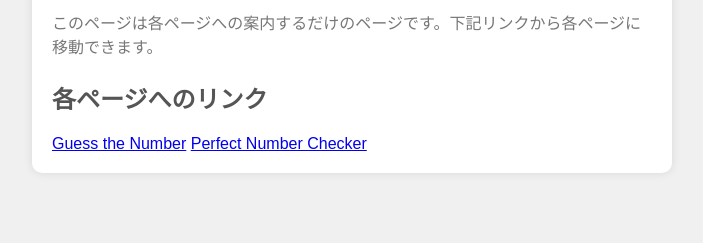
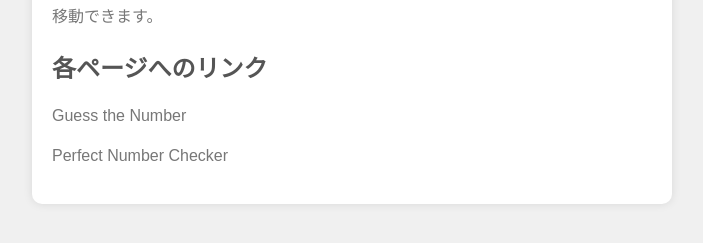
Before and after one commit to lookup-1922/lookup-club2023, a plain HTML site: page index.html in a window 1280 px wide. Shown: the part 389-632 px from the top of the page, without its empty margins (288-991 px from the left). Drawn offline with Linux system fonts and the light colour scheme.

Commit message:
タグをaからpに変更

```diff
--- a/index.html
+++ b/index.html
@@ -14,8 +14,8 @@
         <h2>概要</h2>
         <p>このページは各ページへの案内するだけのページです。下記リンクから各ページに移動できます。</p>
         <h2>各ページへのリンク</h2>
-        <a href="guessNumber/guessNum.html">Guess the Number</a>
-        <a href="perfectNumber/checker/checker.html">Perfect Number Checker</a>
+        <p href="guessNumber/guessNum.html">Guess the Number</p>
+        <p href="perfectNumber/checker/checker.html">Perfect Number Checker</p>
     </div>
     <script></script>
 </body>
```
